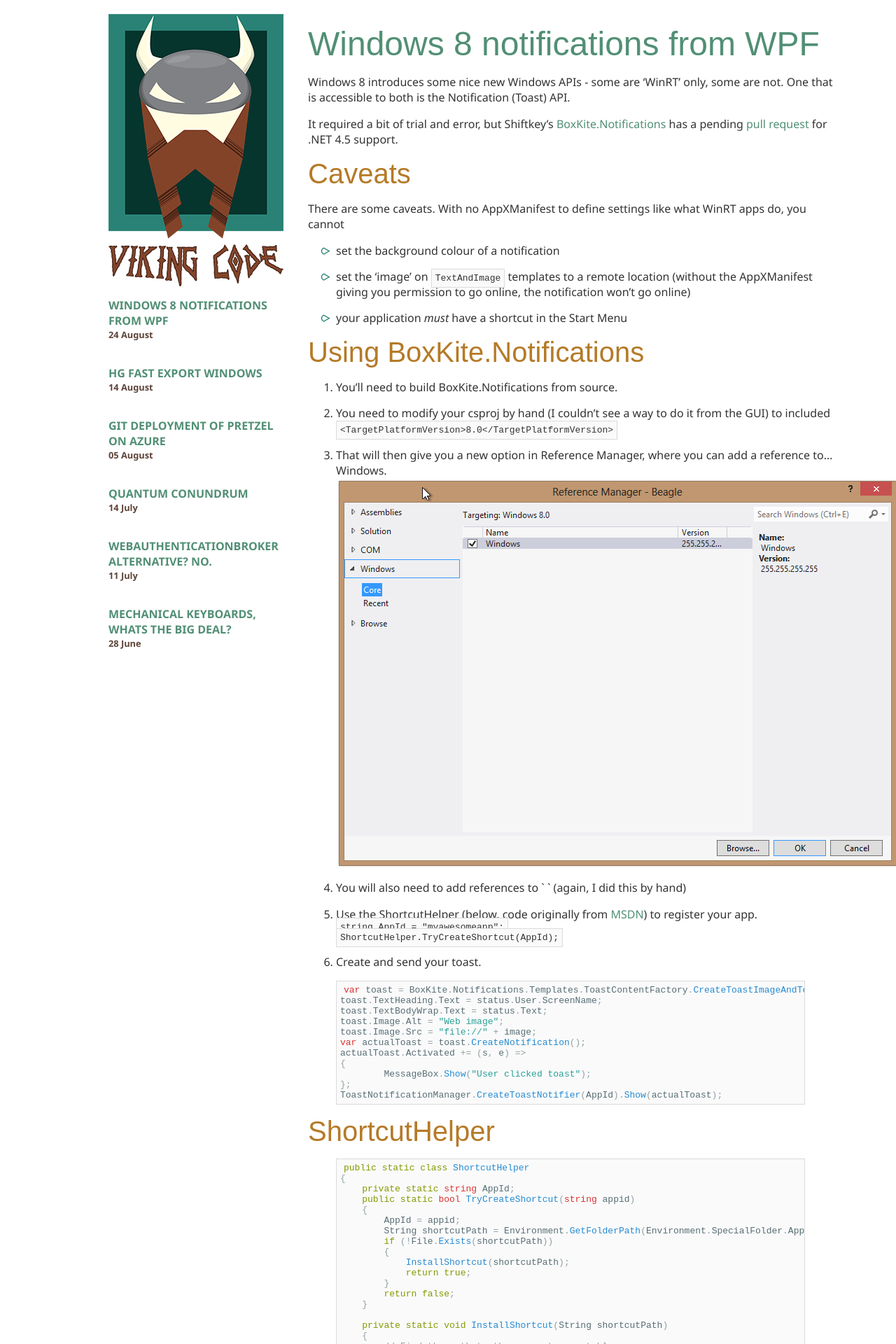
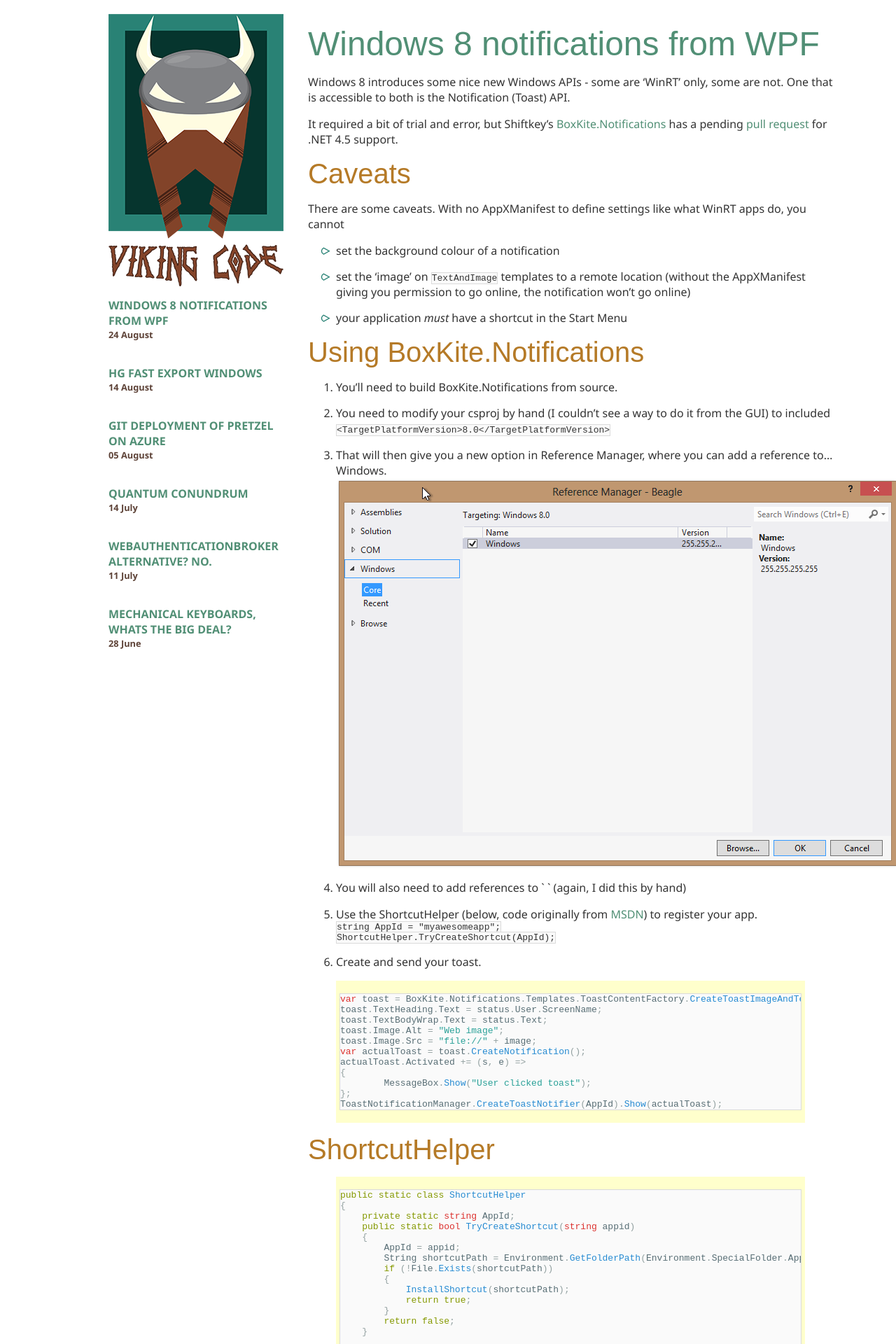
Before and after one commit to vikingcode/vikingcode.github.io, a Jekyll site: the page built from index.md, in a window 1280 px wide. Shown: the top 1920 px of the page at 70% size. Built offline with Jekyll 4.4.1, drawn with Linux system fonts in a browser that asks for light colours; Markdown is read by kramdown in place of the engine named in the settings.

Commit message:
paddign switch

```diff
--- a/css/page.css
+++ b/css/page.css
@@ -52,9 +52,9 @@
 .date { font-size:0.8em; color: #5e4338; }
 header img {border:0;}
 header a { border:0;}
-pre, code { overflow: auto; font-size:1em; background : #fafafa; border: 1px solid #dadada; padding:5px; }
+pre, code { overflow: auto; font-size:1em; background : #fafafa; border: 1px solid #dadada; }
 pre > code { background : none; border: none; }
-.highlight { background-color: #ffffcc }
+.highlight { background-color: #ffffcc; padding:5px; }
 .highlight .c { color: #586E75 } /* Comment */
 .highlight .err { color: #93A1A1 } /* Error */
 .highlight .g { color: #93A1A1 } /* Generic */
```
